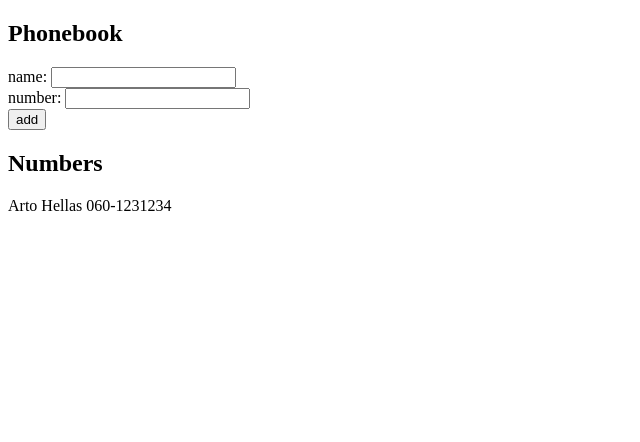
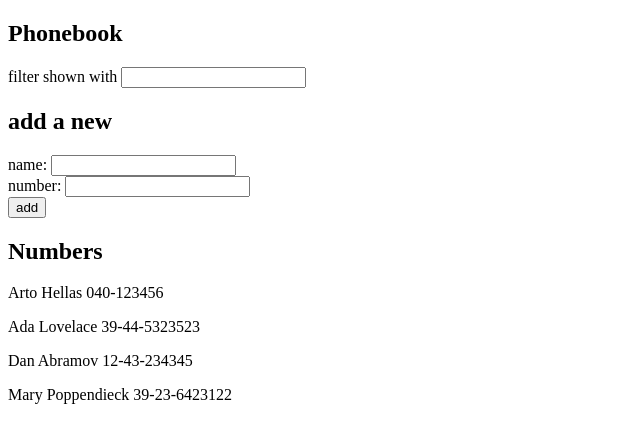
Before and after one commit to jarikain/full-stack-open-exercises, a React (Vite) app in the folder part2/phonebook/: page / in a window 1280 px wide. Shown: the top 442 px of the page, without its empty margins (0-640 px from the left). Built offline with nearby package versions, Linux system fonts and the light colour scheme.

Commit message:
Add exercise 2.9

```diff
--- a/part2/phonebook/src/App.jsx
+++ b/part2/phonebook/src/App.jsx
@@ -2,10 +2,14 @@ import {useState} from 'react'
 
 const App = () => {
   const [persons, setPersons] = useState([
-    {name: 'Arto Hellas', number: '060-1231234', id: 1}
+    {name: 'Arto Hellas', number: '040-123456', id: 1},
+    {name: 'Ada Lovelace', number: '39-44-5323523', id: 2},
+    {name: 'Dan Abramov', number: '12-43-234345', id: 3},
+    {name: 'Mary Poppendieck', number: '39-23-6423122', id: 4}
   ])
   const [newName, setNewName] = useState('')
   const [newNumber, setNewNumber] = useState('')
+  const [filter, setFilter] = useState('')
 
   const addPerson = (event) => {
     event.preventDefault()
@@ -24,25 +28,48 @@ const App = () => {
 
     setPersons(persons.concat(newPerson))
     setNewName('')
+    setNewNumber('')
   }
 
   const handleNameChange = (event) => setNewName(event.target.value)
   const handleNumberChange = (event) => setNewNumber(event.target.value)
+  const handleFilterChange = (event) => setFilter(event.target.value)
+
+  const personsToShow = persons.filter(person =>
+    person.name.toLocaleLowerCase().includes(filter.toLocaleLowerCase())
+    ||
+    person.number.includes(filter)
+  )
 
   return (
     <div>
       <h2>Phonebook</h2>
 
+      <div>filter shown with <input
+        value={filter}
+        onChange={handleFilterChange}
+        name="filterInput"/>
+      </div>
+
+      <h2>add a new</h2>
       <form onSubmit={addPerson} id="phonebookForm">
-        <div>name: <input value={newName} onChange={handleNameChange} name="nameInput"/></div>
-        <div>number: <input value={newNumber} onChange={handleNumberChange} name="numberInput"/></div>
+        <div>name: <input
+          value={newName}
+          onChange={handleNameChange}
+          name="nameInput"/>
+        </div>
+        <div>number: <input
+          value={newNumber}
+          onChange={handleNumberChange}
+          name="numberInput"/>
+        </div>
         <div>
           <button type="submit">add</button>
         </div>
       </form>
 
       <h2>Numbers</h2>
-      {persons.map(person =>
+      {personsToShow.map(person =>
         <p key={person.id}>{person.name} {person.number}</p>
       )}
     </div>
```
Also changed, not shown: 1 other file (tests, documents, lock files or other folders).
